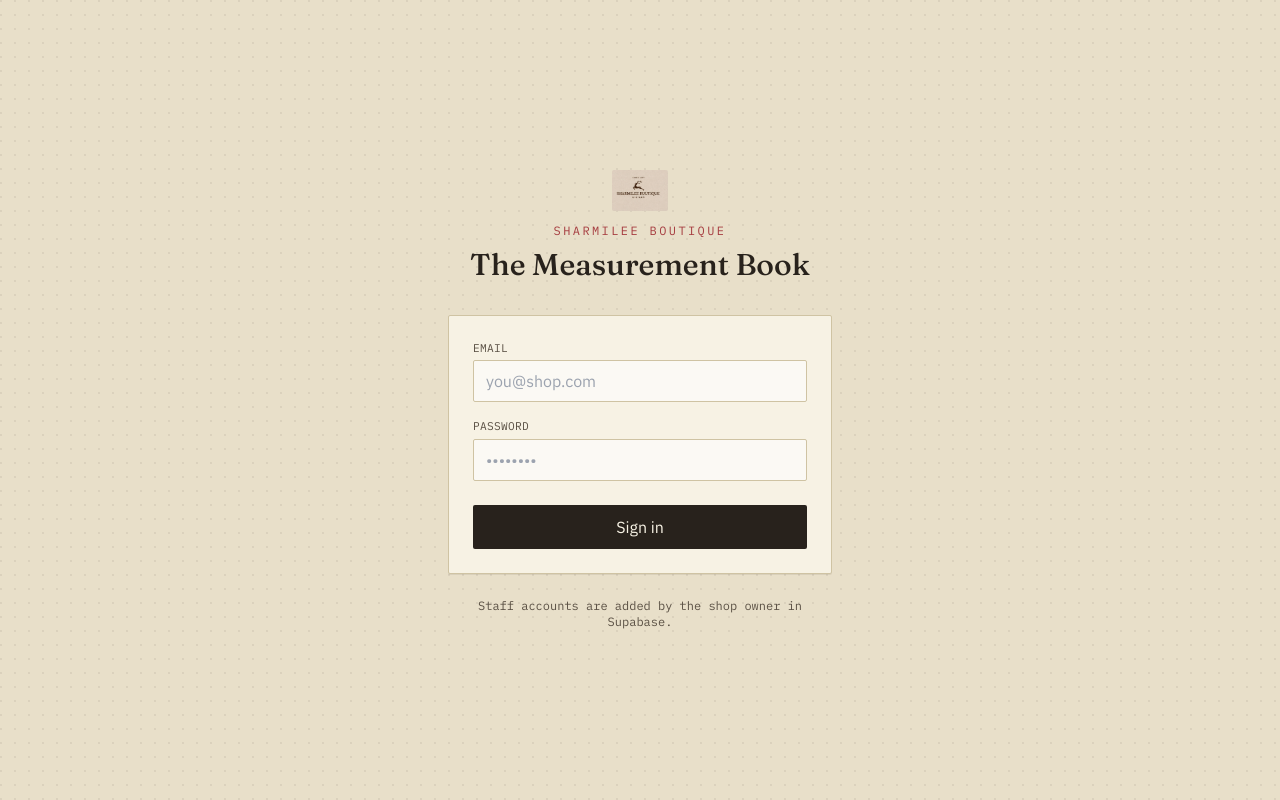
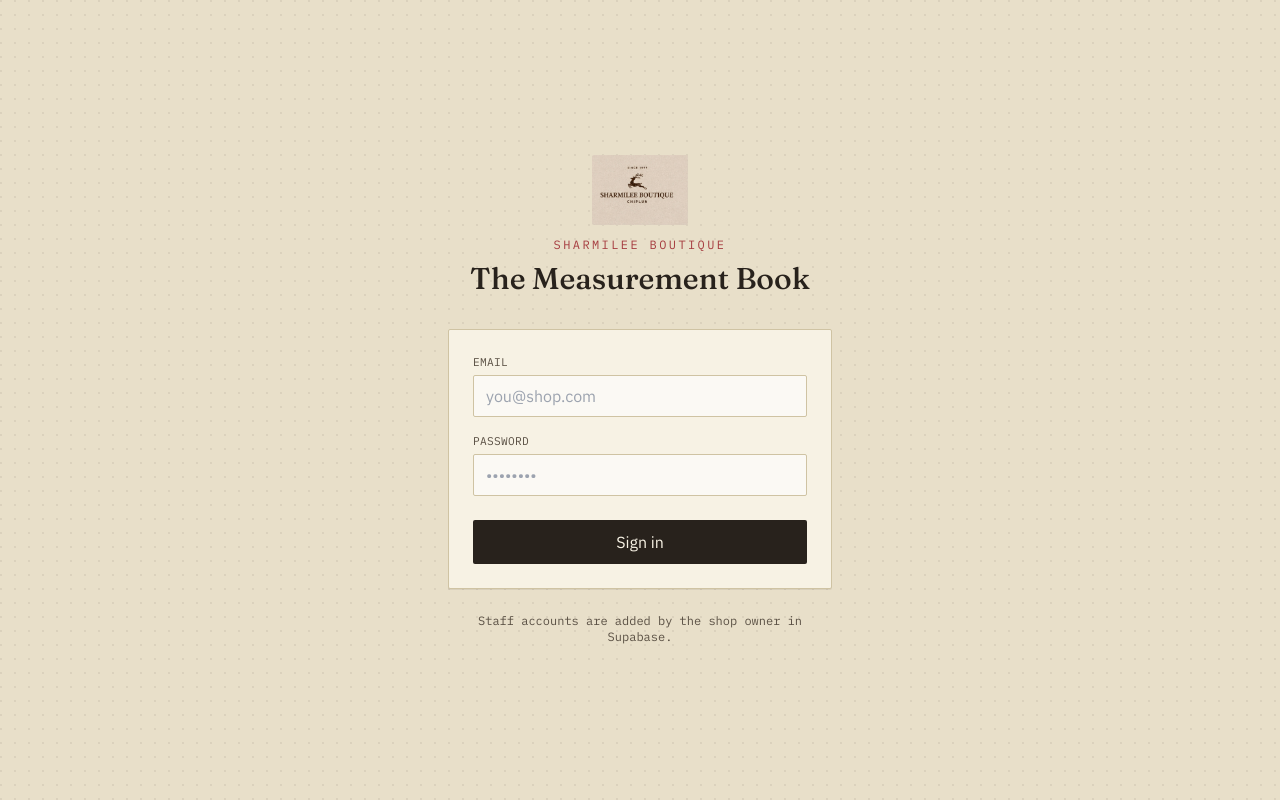
Before and after one commit to ecomaura/measurement-book, a Next.js app: page /login in a window 1280 px wide. Built offline with nearby package versions, Linux system fonts and the light colour scheme; no server answers.

Commit message:
Update Logo.tsx

```diff
--- a/components/Logo.tsx
+++ b/components/Logo.tsx
@@ -6,7 +6,7 @@ type Props = {
 };
 
 export default function Logo({ size = "sm" }: Props) {
-  const dimension = size === "lg" ? 56 : 36;
+  const dimension = size === "lg" ? 96 : 64;
 
   return (
     <div className="flex items-center gap-2.5">
```
